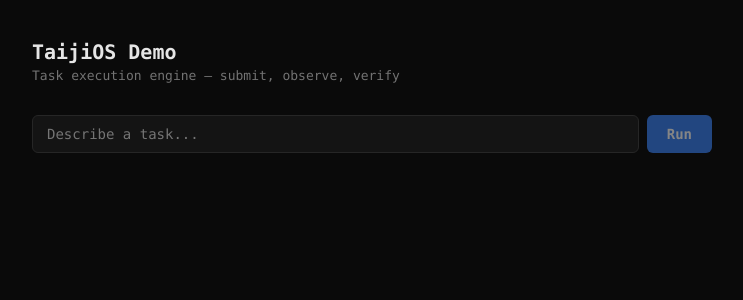
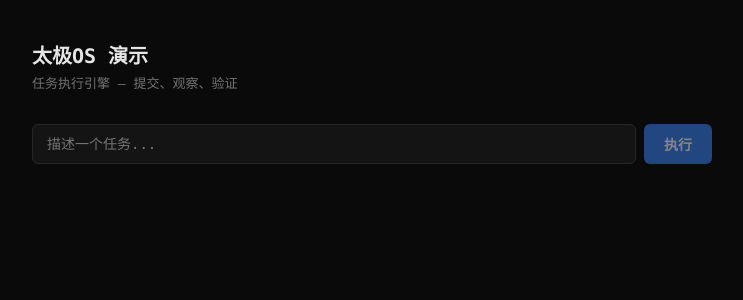
Before and after one commit to yangfei222666-9/TaijiOS, a Next.js app in the folder demo/: page / in a window 1280 px wide. Shown: the top 300 px of the page, without its empty margins (268-1011 px from the left). Built offline with nearby package versions, Linux system fonts and the light colour scheme.

Commit message:
feat: switch UI and LLM output to Chinese

```diff
--- a/demo/src/app/layout.tsx
+++ b/demo/src/app/layout.tsx
@@ -2,8 +2,8 @@ import type { Metadata } from "next";
 import "./globals.css";
 
 export const metadata: Metadata = {
-  title: "TaijiOS Demo",
-  description: "Task execution demo for TaijiOS",
+  title: "太极OS 演示",
+  description: "太极OS 任务执行引擎演示",
 };
 
 export default function RootLayout({ children }: { children: React.ReactNode }) {
--- a/demo/src/app/page.tsx
+++ b/demo/src/app/page.tsx
@@ -6,7 +6,7 @@ import { submitTask, streamTask, getTaskEvidence, type StreamEvent, type TaskEvi
 type Phase = "idle" | "submitting" | "streaming" | "done" | "error";
 
 const phaseLabel: Record<Phase, string> = {
-  idle: "", submitting: "Submitting...", streaming: "Running", done: "Completed", error: "Error",
+  idle: "", submitting: "\u63d0\u4ea4\u4e2d...", streaming: "\u6267\u884c\u4e2d", done: "\u5df2\u5b8c\u6210", error: "\u51fa\u9519",
 };
 
 const phaseColorClass: Record<Phase, string> = {
@@ -65,19 +65,19 @@ export default function Home() {
 
   return (
     <div className="page">
-      <h1>TaijiOS Demo</h1>
-      <p className="page-subtitle">Task execution engine — submit, observe, verify</p>
+      <h1>太极OS 演示</h1>
+      <p className="page-subtitle">任务执行引擎 — 提交、观察、验证</p>
 
       <div className="input-row">
         <input
           value={message}
           onChange={(e) => setMessage(e.target.value)}
           onKeyDown={(e) => e.key === "Enter" && handleSubmit()}
-          placeholder="Describe a task..."
+          placeholder="描述一个任务..."
           disabled={busy}
         />
         <button type="button" onClick={handleSubmit} disabled={!message.trim() || busy}>
-          Run
+          执行
         </button>
       </div>
 
@@ -93,7 +93,7 @@ export default function Home() {
 
       {events.length > 0 && (
         <div className="panel stream-panel">
-          <div className="panel-label">Execution Stream</div>
+          <div className="panel-label">执行流</div>
           {events.map((evt, i) => (
             <div key={i} className="evt-row">
               <span className="evt-ts">{new Date(evt.timestamp * 1000).toLocaleTimeString()}</span>
@@ -107,20 +107,20 @@ export default function Home() {
 
       {evidence && (
         <div className="panel">
-          <div className="panel-label panel-label-lg">Evidence Summary</div>
+          <div className="panel-label panel-label-lg">验证摘要</div>
           <div className="ev-grid">
-            <div>Status: <span className={evidence.evidence.succeeded ? "c-green" : "c-red"}>
-              {evidence.evidence.succeeded ? "SUCCEEDED" : "FAILED"}
+            <div>状态: <span className={evidence.evidence.succeeded ? "c-green" : "c-red"}>
+              {evidence.evidence.succeeded ? "通过" : "失败"}
             </span></div>
-            <div>Score: <span className="c-yellow">{evidence.evidence.final_score}</span></div>
-            <div>Attempts: {evidence.evidence.attempts}</div>
-            <div>Self-healed: {evidence.evidence.self_healed ? "Yes" : "No"}</div>
-            <div>Reason: {evidence.evidence.reason_code}</div>
+            <div>评分: <span className="c-yellow">{evidence.evidence.final_score}</span></div>
+            <div>尝试次数: {evidence.evidence.attempts}</div>
+            <div>自愈: {evidence.evidence.self_healed ? "是" : "否"}</div>
+            <div>原因: {evidence.evidence.reason_code}</div>
           </div>
 
           {evidence.trace?.steps && (
             <div className="trace-section">
-              <div className="panel-label">Trace</div>
+              <div className="panel-label">执行轨迹</div>
               {evidence.trace.steps.map((step, i) => (
                 <div key={i} className="trace-step">
                   <span className={step.status === "completed" ? "c-green" : step.status === "failed" ? "c-red" : "c-dim"}>
@@ -135,7 +135,7 @@ export default function Home() {
 
           {evidence.result_content && (
             <div className="trace-section">
-              <div className="panel-label">Generated Content</div>
+              <div className="panel-label">生成内容</div>
               <pre className="gen-content">{evidence.result_content}</pre>
             </div>
           )}
```
Also changed, not shown: 1 other file (tests, documents, lock files or other folders).
